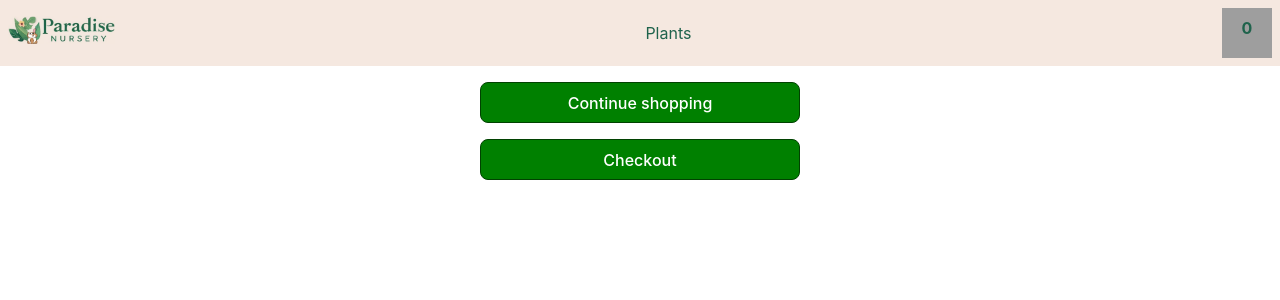
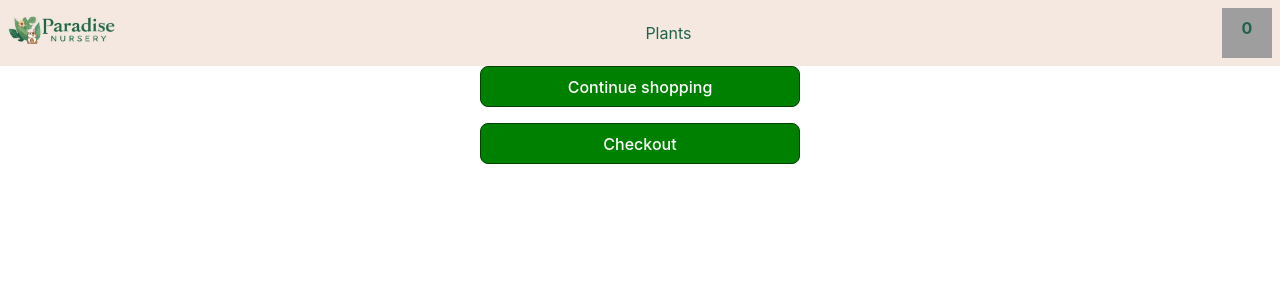
Before and after one commit to samsaga2/paradise-nursery, a React (Vite) app: page /cart in a window 1280 px wide. Shown: the top 300 px of the page. Built offline with nearby package versions, Linux system fonts and the light colour scheme; grey boxes are pictures that could not be loaded.

Commit message:
Nicer cart buttons spacing

```diff
--- a/src/Cart.css
+++ b/src/Cart.css
@@ -47,8 +47,7 @@
   flex-direction: column;
   align-items: center;
   gap: 1rem;
-  margin-top: 1rem;
-  margin-bottom: 1rem;
+  padding-bottom: 1rem;
 
   button {
     width: 20rem;
```
